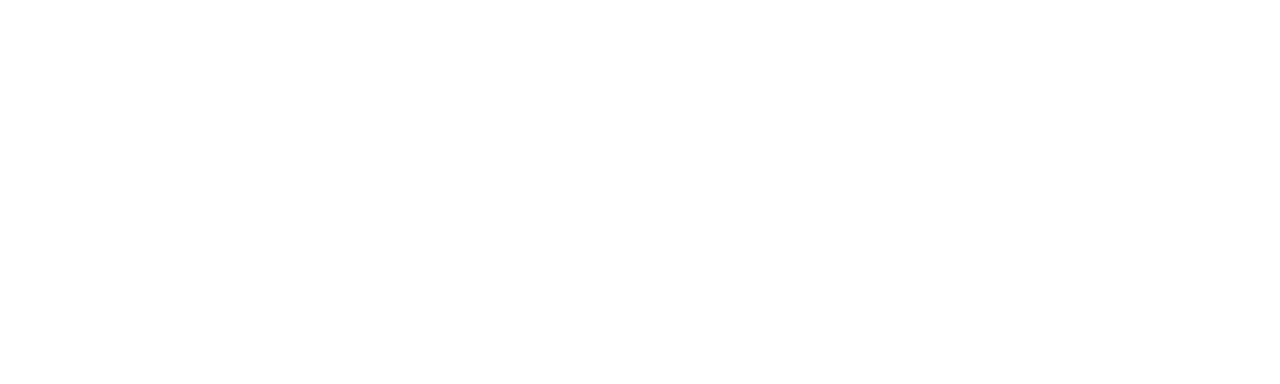
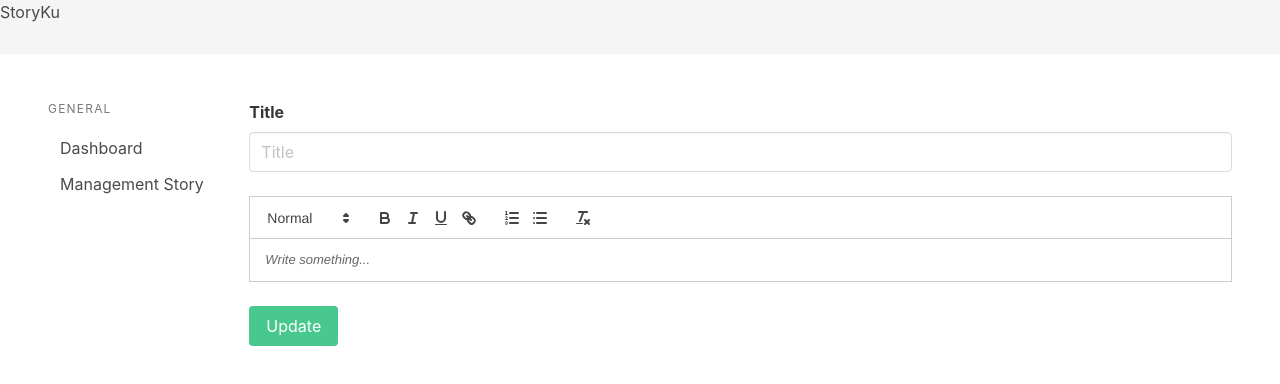
Before and after one commit to DioGitH/Bigio, a React (Create React App) app in the folder frontend/: page /updateChapter/1 in a window 1280 px wide. Before the commit this address had no page. Shown: the top 384 px of the page. Built offline with nearby package versions, Linux system fonts and the light colour scheme; no server answers.

Commit message:
fix: frontend update delete chapter

```diff
--- a/frontend/src/App.js
+++ b/frontend/src/App.js
@@ -3,6 +3,7 @@
 import AddStoryPage from "./components/AddStoryPage";
 import DashboardPage from "./components/DashboardPage";
 import AddChapterPage from "./components/AddChapterPage";
+import UpdateChapterPage from "./components/UpdateChapterPage";
 
 
 function App() {
@@ -13,6 +14,7 @@
       <Route path="/story" element={<StoryPage/>}></Route>
       <Route path="/add" element={<AddStoryPage/>}></Route>
       <Route path="/addChapter" element={<AddChapterPage/>}></Route>
+      <Route path="/updateChapter/:id" element={<UpdateChapterPage/>}></Route>
     </Routes>
     </BrowserRouter>
   );
--- a/frontend/src/components/AddStoryPage.js
+++ b/frontend/src/components/AddStoryPage.js
@@ -130,6 +130,15 @@
     const response = await axios.get('http://localhost:5000/chapter/null');
     setChapter(response.data);
 }
+
+const deleteChapter = async(id)=>{
+    try{
+        await axios.delete(`http://localhost:5000/stories/chapter/${id}`);
+        getChapter();
+    } catch (error){
+        console.log(error);
+    }
+}
     return(
         <div className="columns mt-10 is-centered">
             <div className="column">
@@ -149,8 +158,8 @@
                                 <td>{chapter.titleChapter}</td>
                                 <td>{chapter.updatedAt}</td>
                                 <td>
-                                    <button className='button is-small is-info'>Update</button>
-                                    <button className='button is-small is-danger'>Edit</button>
+                                    <button className='button is-small is-info'><Link to={`/updateChapter/${chapter.id}`}>Update</Link></button>
+                                    <button onClick={() => deleteChapter(chapter.id)} className='button is-small is-danger'>Delete</button>
                                 </td>
                             </tr>
                         ))}
--- /dev/null
+++ b/frontend/src/components/UpdateChapterPage.js
@@ -0,0 +1,86 @@
+import React, { useState, useEffect } from 'react';
+import Header from './Header';
+import SideNav from './SideNav';
+import ReactQuill from 'react-quill';
+import 'react-quill/dist/quill.snow.css';
+import axios from "axios";
+import { useNavigate, useParams } from 'react-router-dom';
+
+const UpdateChapterPage = () => {
+    return (
+        <div className="App">
+            <Header />
+            <div className="section">
+                <div className="columns">
+                    <SideNav />
+                    <main className="column">
+                        <UpdateChapter />
+                    </main>
+                </div>
+            </div>
+        </div>
+    )
+}
+
+const UpdateChapter = () => {
+    const [titleChapter, setTitleChapter] = useState("");
+    const [storyChapter, setStoryChapter] = useState("");
+    const navigate = useNavigate();
+    const {id} = useParams();
+
+    useEffect(() =>{
+        getChapterById();
+    },[]);
+
+    const updateChapter = async (e) => {
+        e.preventDefault();
+        try {
+            await axios.patch(`http://localhost:5000/stories/chapter/${id}`, {
+                titleChapter,
+                storyChapter
+            });
+            navigate("/add");
+        } catch (error) {
+            console.log(error);
+        }
+    }
+
+    const getChapterById = async() =>{
+        const response = await axios.get(`http://localhost:5000/stories/chapter/${id}`);
+        setTitleChapter(response.data.titleChapter);
+        setStoryChapter(response.data.storyChapter);
+
+    }
+
+    return (
+        <div className="columns is-centered">
+            <div className="column">
+                <form onSubmit={updateChapter}>
+                    <div className="columns is-centered">
+                        <div className="column">
+                            <label className="label">Title</label>
+                            <div className="control">
+                                <input type="text" className='input' value={titleChapter} onChange={(e) => setTitleChapter(e.target.value)} placeholder='Title' />
+                            </div>
+                        </div>
+                    </div>
+                    <div className="columns is-centered">
+                        <div className="column is-fullwidth">
+                            <ReactQuill
+                                value={storyChapter}
+                                onChange={(value) => setStoryChapter(value)}
+                                theme="snow"
+                                placeholder="Write something..."
+                            />
+                        </div>
+                    </div>
+                    <div className="field">
+                        <button type='submit' className='button is-success'>Update</button>
+                    </div>
+                </form>
+            </div>
+        </div>
+    );
+}
+
+export default UpdateChapterPage
```
